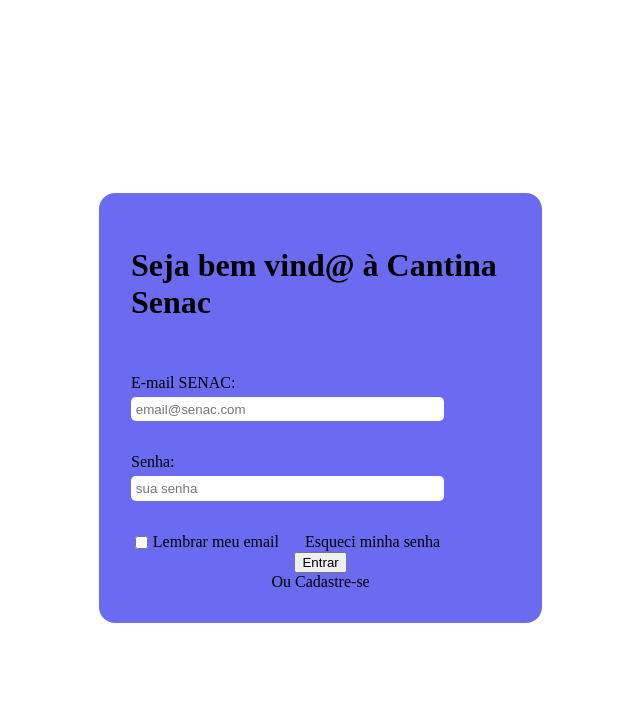
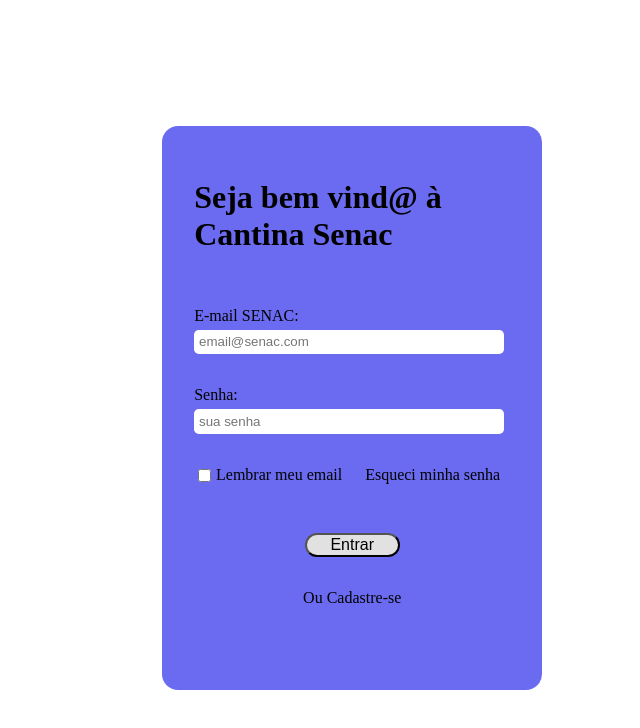
Before and after one commit to prof-lucas-senac/cantina-senac-2025-front, an Angular app: page / in a window 1280 px wide. Shown: the top 728 px of the page, without its empty margins (477-1117 px from the left). Built offline with nearby package versions, Linux system fonts and the light colour scheme.

Commit message:
Atualização e ajustes no botão Entrar

```diff
--- a/src/app/components/login/login.component.css
+++ b/src/app/components/login/login.component.css
@@ -1,6 +1,6 @@
 .div-principal
 {
-    display:flex;
+    display: flex;
     height: 100vh;
     width: 100%;
     align-items: center;
@@ -10,10 +10,11 @@
 .div-formulario
 {
     background-color: #6b6bf1;
-    width: 30%;
+    width: 25%;
     margin-right: 20%;
     padding: 2rem;
     border-radius: 1rem;
+    min-height: 500px;
 }
 
 .div-titulo
@@ -37,7 +38,7 @@
 
 .div-input input
 {
-    width: 80%;
+    width: 95%;
     border: none;
     border-radius: 0.3rem;
     padding: 0.3rem;
@@ -47,20 +48,13 @@
 {
     display: flex;
     justify-content: space-between;
-    margin-right: 18.5%;
+    margin-right: 10px;
 }
 
 a
 {
     text-decoration: none;
     color: black;
-
-}
-
-.div-esqueci-senha
-{
-    display: flex;
-    margin-bottom: 10rm;
 }
 
 .div-lembrar-email
@@ -72,14 +66,25 @@ a
 {
     margin-right: 0.3rem;
 }
-
 .div-button-entrar
 {
     display: flex;
     justify-content: center;
-    margin-bottom: 0rem;
+    margin-top: 3rem;
+    margin-bottom: 2rem;
 }
-
+.div-button-entrar button
+{
+    background-color: #e1e1e1;
+    border-radius: 5rem;
+    width: 30%;
+    font-size: 1rem;
+    font-family: Arial, Helvetica, sans-serif;
+}
+.div-button-entrar button:hover
+{
+    background-color: #6b6bf1;
+}
 .div-cadastre-se
 {
     display: flex;
--- a/src/app/components/login/login.component.html
+++ b/src/app/components/login/login.component.html
@@ -19,9 +19,7 @@
                 <input type="checkbox" id="lembrarEmail">
                 <label for="lembrarEmail">Lembrar meu email</label>
             </div>
-            <div class="div-esqueci-senha">
             <a href="#">Esqueci minha senha</a>
-            </div>
         </div>
         <div class="div-button-entrar">
             <button>Entrar</button>
```
